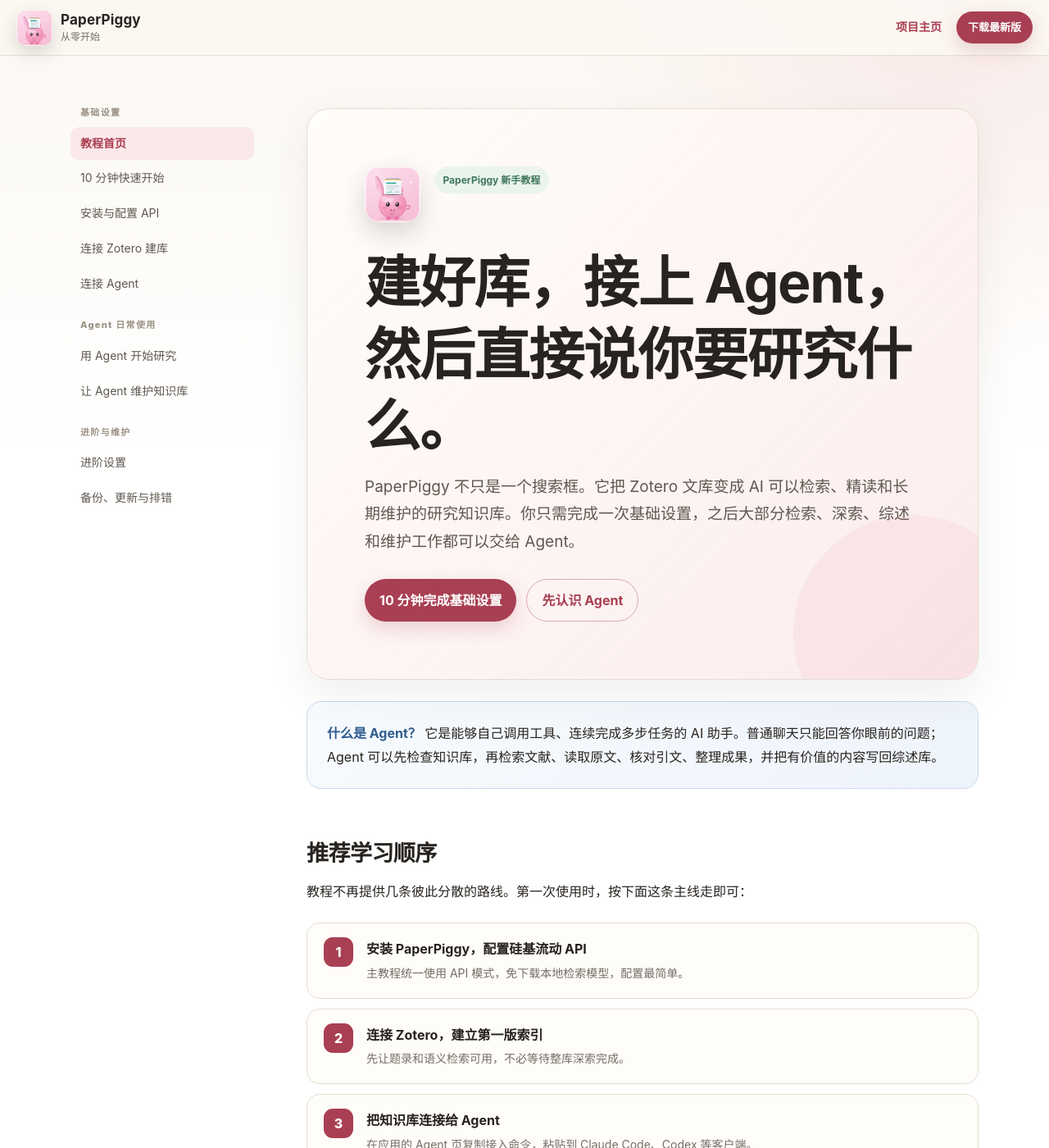
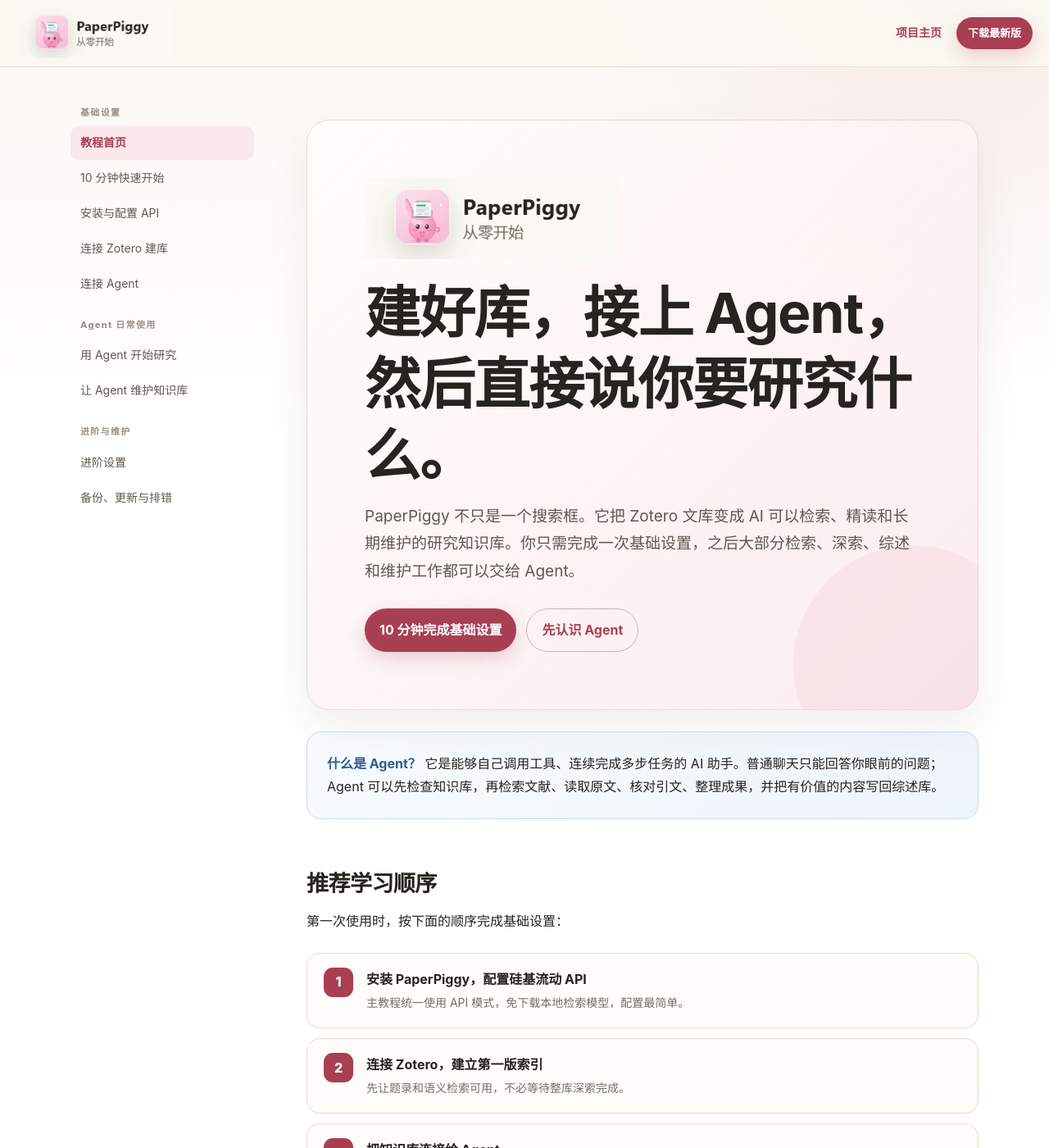
Before and after one commit to DrinkTea905/paper-piggy-guide, a Jekyll site: the page built from docs/index.md, in a window 1280 px wide and 1400 px high. Shown: the whole window at 82% size. Built offline with Jekyll 4.4.1, drawn with Linux system fonts in a browser that asks for light colours; some of the changed text lies outside the part shown.

Commit message:
更新品牌图标并润色教程正文

```diff
--- a/docs/_layouts/default.html
+++ b/docs/_layouts/default.html
@@ -11,8 +11,7 @@
 <body>
   <header class="topbar">
     <a class="brand" href="{{ '/' | relative_url }}" aria-label="返回教程首页">
-      <img class="brand-mark" src="{{ '/assets/paperpiggy.png' | relative_url }}" alt="">
-      <span><strong>PaperPiggy</strong><small>从零开始</small></span>
+      <img class="brand-lockup" src="{{ '/assets/paperpiggy-brand.png' | relative_url }}" alt="PaperPiggy 从零开始">
     </a>
     <nav class="top-actions" aria-label="站点链接">
       <a href="https://github.com/DrinkTea905/paper-piggy" target="_blank" rel="noopener">项目主页</a>
--- a/docs/assets/style.css
+++ b/docs/assets/style.css
@@ -38,13 +38,7 @@ a:hover { color: var(--pink); }
   backdrop-filter: blur(16px);
 }
 .brand { display: flex; align-items: center; gap: 10px; color: var(--ink); text-decoration: none; }
-.brand-mark {
-  width: 44px; height: 44px; border-radius: 13px; object-fit: cover;
-  box-shadow: 0 8px 20px rgba(39,35,31,.16);
-}
-.brand strong, .brand small { display: block; line-height: 1.12; }
-.brand strong { font-size: 17px; letter-spacing: .01em; }
-.brand small { margin-top: 4px; color: var(--muted); font-size: 12px; }
+.brand-lockup { width: 190px; height: auto; display: block; }
 .top-actions { display: flex; align-items: center; gap: 18px; }
 .top-actions a { text-decoration: none; font-size: 14px; font-weight: 650; }
 .button {
@@ -91,7 +85,7 @@ p { margin: 12px 0; }
   background: rgba(217,109,124,.08);
 }
 .hero > * { position: relative; z-index: 1; }
-.hero-logo { width: 68px; height: 68px; border-radius: 19px; box-shadow: 0 12px 30px rgba(39,35,31,.18); }
+.hero-lockup { width: min(310px, 78%); height: auto; display: block; }
 .hero-badge { display: inline-flex; gap: 8px; margin-left: 12px; padding: 6px 11px; border-radius: 999px; color: var(--green); background: #eaf4ed; font-size: 12px; font-weight: 750; vertical-align: top; }
 .hero h1 { max-width: 680px; margin-top: 22px; font-size: clamp(42px, 7vw, 68px); }
 .hero p { max-width: 680px; color: #5f584f; font-size: 19px; }
@@ -175,7 +169,7 @@ blockquote { margin: 22px 0; padding: 1px 20px; border-left: 3px solid var(--lin
 @media (max-width: 680px) {
   .topbar { min-height: 62px; padding: 9px 16px; }
   .top-actions > a:first-child { display: none; }
-  .brand-mark { width: 40px; height: 40px; }
+  .brand-lockup { width: 165px; }
   .page-shell { width: min(100% - 28px, 760px); }
   .content { padding: 34px 0 56px; }
   h1 { font-size: 36px; }
@@ -183,8 +177,7 @@ blockquote { margin: 22px 0; padding: 1px 20px; border-left: 3px solid var(--lin
   .hero { padding: 28px 22px; border-radius: 22px; }
   .hero h1 { font-size: 41px; }
   .hero p, .lead { font-size: 17px; }
-  .hero-logo { width: 58px; height: 58px; }
-  .hero-badge { margin-left: 8px; }
+  .hero-lockup { width: min(280px, 90%); }
   .grid, .grid.two, .flow { grid-template-columns: 1fr; }
   .flow span + span::before { content: "↓"; margin-right: 10px; }
   .steps > h3 ~ p, .steps > h3 ~ ul, .steps > h3 ~ ol, .steps > h3 ~ .callout, .steps > h3 ~ .prompt { margin-left: 0; }
@@ -195,3 +188,6 @@ blockquote { margin: 22px 0; padding: 1px 20px; border-left: 3px solid var(--lin
 @media (prefers-reduced-motion: no-preference) {
   a, .button, .card, .journey > a { transition: .18s ease; }
 }
+.doc-image { margin: 26px 0; }
+.doc-image img { display: block; width: 100%; height: auto; border: 1px solid var(--line); border-radius: 16px; box-shadow: var(--shadow); }
+.doc-image figcaption { margin-top: 9px; color: var(--muted); font-size: 13px; text-align: center; }
--- a/docs/index.md
+++ b/docs/index.md
@@ -6,8 +6,7 @@ last_reviewed: 2026-07-22
 ---
 
 <section class="hero">
-  <img class="hero-logo" src="{{ '/assets/paperpiggy.png' | relative_url }}" alt="PaperPiggy 应用图标">
-  <span class="hero-badge">PaperPiggy 新手教程</span>
+  <img class="hero-lockup" src="{{ '/assets/paperpiggy-brand.png' | relative_url }}" alt="PaperPiggy 从零开始">
   <h1>建好库，接上 Agent，然后直接说你要研究什么。</h1>
   <p>PaperPiggy 不只是一个搜索框。它把 Zotero 文库变成 AI 可以检索、精读和长期维护的研究知识库。你只需完成一次基础设置，之后大部分检索、深索、综述和维护工作都可以交给 Agent。</p>
   <div class="hero-actions">
@@ -22,7 +21,7 @@ last_reviewed: 2026-07-22
 
 ## 推荐学习顺序
 
-教程不再提供几条彼此分散的路线。第一次使用时，按下面这条主线走即可：
+第一次使用时，按下面的顺序完成基础设置：
 
 <div class="journey">
   <a href="{{ '/install/' | relative_url }}"><strong>安装 PaperPiggy，配置硅基流动 API</strong><span>主教程统一使用 API 模式，免下载本地检索模型，配置最简单。</span></a>
@@ -33,7 +32,7 @@ last_reviewed: 2026-07-22
 </div>
 
 <div class="callout agent">
-  <strong>Agent 不是最后才学的高级功能。</strong> 它是 PaperPiggy 的主要使用方式。完成首次建库后，就可以先接上 Agent；深索和检索摘要不必全部由你手工处理。
+  <strong>Agent 是 PaperPiggy 的核心使用方式。</strong>完成首次建库后，就可以先接上 Agent；深索和检索摘要不必全部由你手工处理。
 </div>
 
 ## 基础部分
```
Also changed, not shown: docs/advanced.md (+1 -1 lines), docs/install.md (+7 -2 lines), docs/library.md (+2 -0 lines), docs/assets/paperpiggy-brand.png (added), docs/assets/paperpiggy.png (deleted), docs/assets/siliconflow-api-key.png (added).
